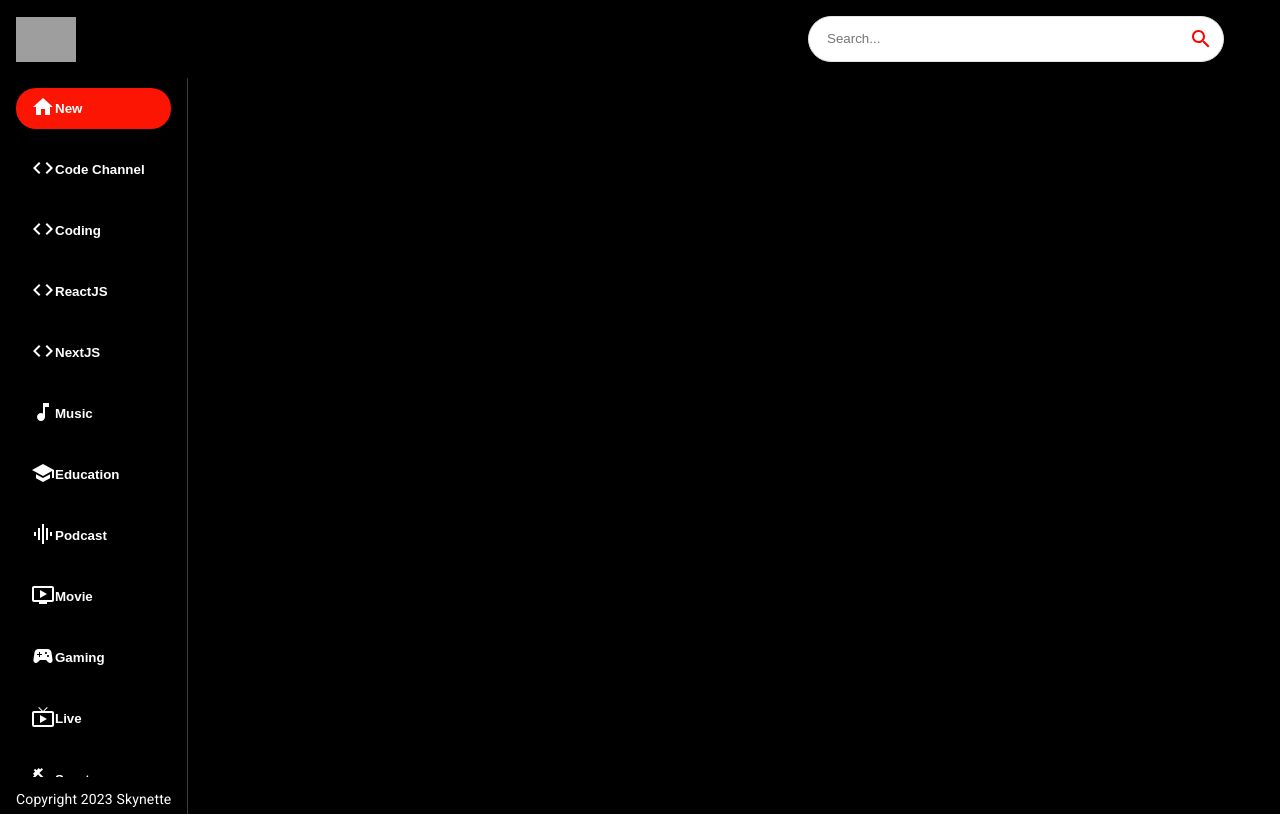
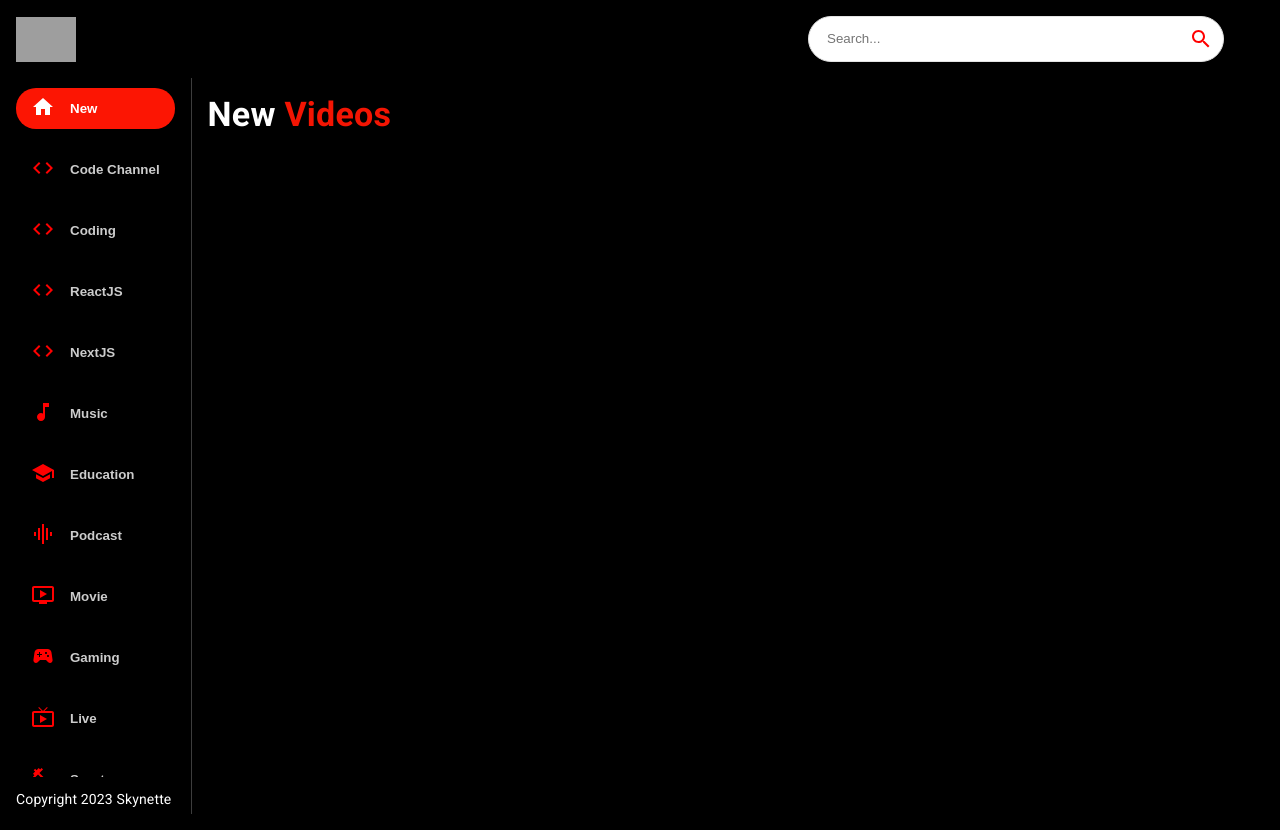
Before and after one commit to skynette/uTube, a React (Create React App) app: page / in a window 1280 px wide. Built offline with nearby package versions, Linux system fonts and the light colour scheme; grey boxes are pictures that could not be loaded.

Commit message:
videos component

```diff
--- a/src/components/Feed.jsx
+++ b/src/components/Feed.jsx
@@ -1,6 +1,6 @@
 import { useState, useEffect } from 'react'
 import { Box, Stack, Typography } from '@mui/material'
-import { Sidebar } from './'
+import { Sidebar, Videos } from './'
 
 const Feed = () => {
 	return (
@@ -11,6 +11,12 @@
 					Copyright 2023 Skynette
 				</Typography>
 			</Box>
+			<Box p={2} sx={{ overflowY: 'auto', height: '90vh', flex: 2 }}>
+				<Typography variant='h4' fontWeight='bold' mb={2} sx={{ color: 'white' }}>
+					New <span style={{ color: '#F31503' }}>Videos</span>
+				</Typography>
+				<Videos/>
+			</Box>
 		</Stack >
 	)
 }
--- a/src/components/Sidebar.jsx
+++ b/src/components/Sidebar.jsx
@@ -13,8 +13,8 @@
 					key={category.name}
 					style={{ background: category.name === selectedCategory && '#FC1503', color: 'white' }}
 				>
-					<span>{category.icon}</span>
-					<span>{category.name}</span>
+					<span style={{ color: category.name === selectedCategory ? 'white' : 'red', marginRight: '15px' }}>{category.icon}</span>
+					<span style={{opacity: category.name === selectedCategory ? '1': '0.8'}}>{category.name}</span>
 				</button>
 			))
 		}
--- /dev/null
+++ b/src/components/Videos.jsx
@@ -0,0 +1,9 @@
+import React from 'react'
+
+const Videos = () => {
+  return (
+	<div>Videos</div>
+  )
+}
+
+export default Videos
--- a/src/components/index.js
+++ b/src/components/index.js
@@ -4,3 +4,4 @@
 export { default as VideoDetail } from './VideoDetail'
 export { default as Feed } from './Feed'
 export { default as Sidebar } from './Sidebar'
+export { default as Videos } from './Videos'
--- a/src/index.css
+++ b/src/index.css
@@ -28,6 +28,7 @@
 .category-btn:hover {
   background-color: #FC1503 !important;
   color: white !important;
+  opacity: 1 !important;
 }
 
 .category-btn:hover span{
```
